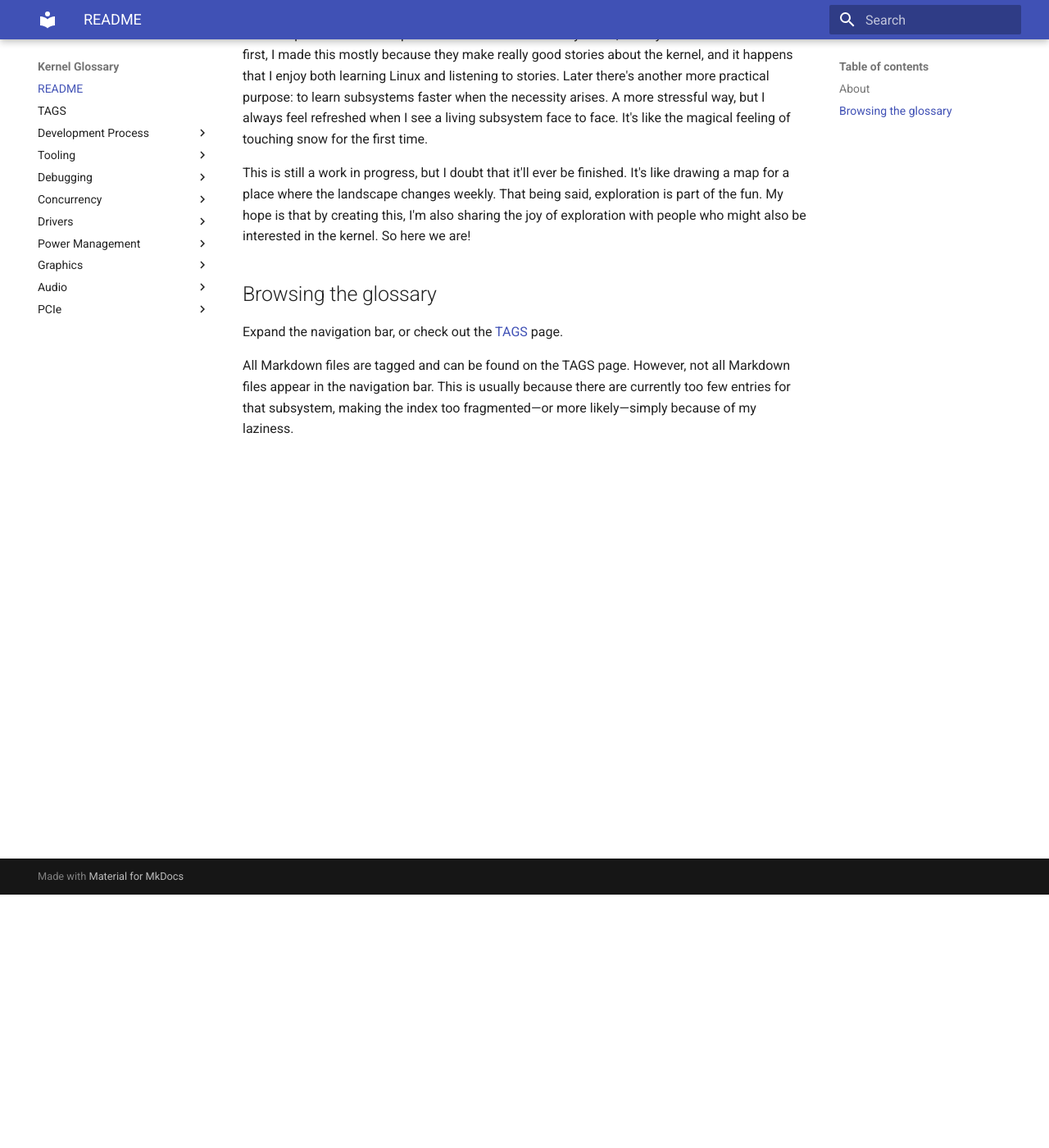
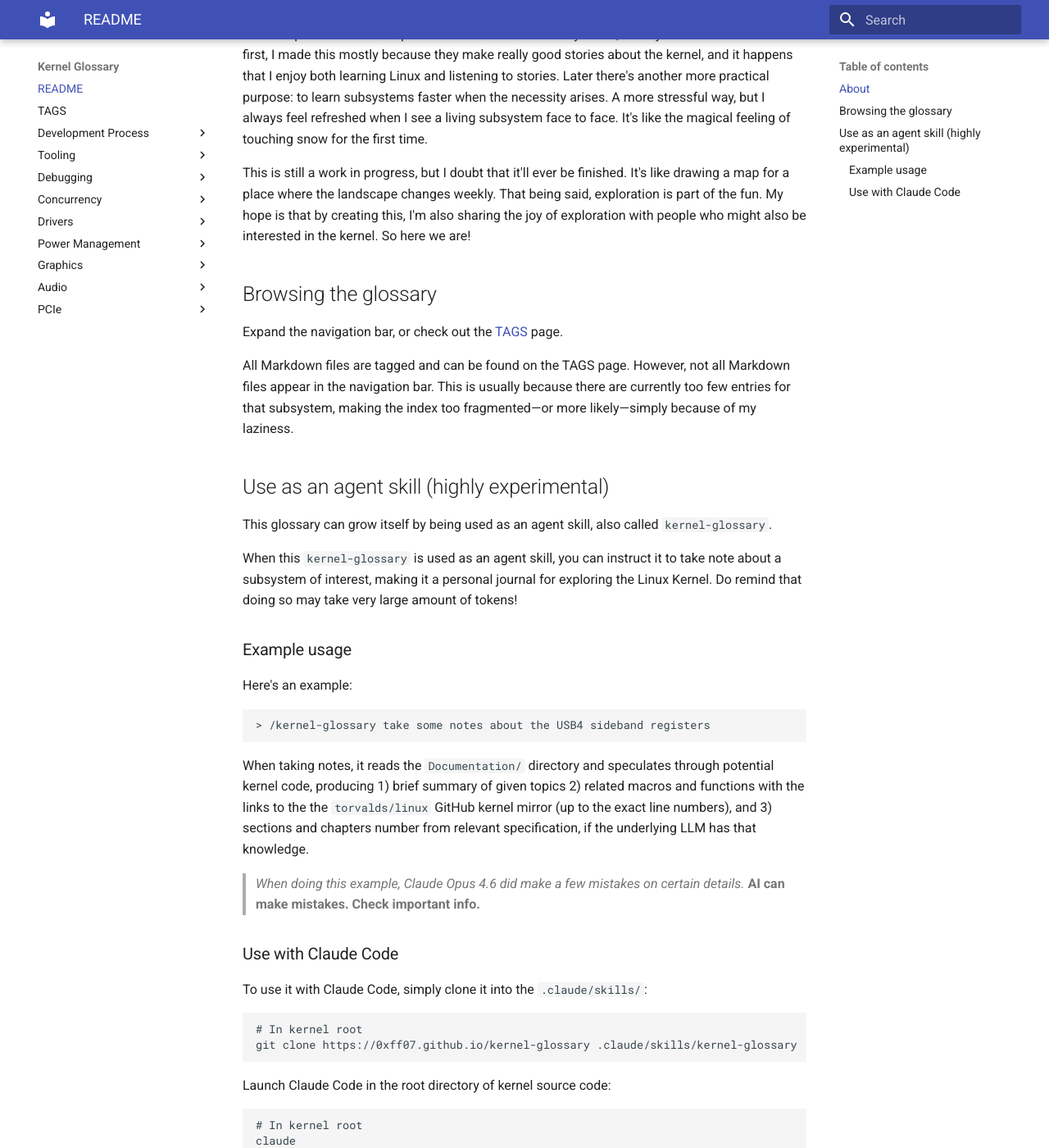
Before and after one commit to 0xff07/kernel-glossary, an MkDocs documentation site: the page built from docs/README.md, in a window 1280 px wide and 1400 px high, scrolled down 309 px. Shown: the whole window at 82% size. Built offline with MkDocs 1.6.1 and Material for MkDocs 9.7.7, drawn with Linux system fonts in a browser that asks for light colours; some of the changed text lies outside the part shown.

Commit message:
doc: make kernel-glossary an agent skill
Add a SKILL.md so that this project can also be used as an agent skill,
called "kernel-glossary".

When explopring kernel source code with this skill loaded, you can have
it record what code you've explored into new or existing pages under the
docs/ directory, making it an automatic note-taker.

Signed-off-by: Yo-Jung (Leo) Lin <0xff07@gmail.com>

````diff
--- a/docs/README.md
+++ b/docs/README.md
@@ -15,3 +15,56 @@
 Expand the navigation bar, or check out the [TAGS](TAGS.md) page.
 
 All Markdown files are tagged and can be found on the TAGS page. However, not all Markdown files appear in the navigation bar. This is usually because there are currently too few entries for that subsystem, making the index too fragmented—or more likely—simply because of my laziness.
+
+## Use as an agent skill (highly experimental)
+
+This glossary can grow itself by being used as an agent skill, also called `kernel-glossary`.
+
+When this `kernel-glossary` is used as an agent skill, you can instruct it to take note about a subsystem of interest, making it a personal journal for exploring the Linux Kernel. Do remind that doing so may take very large amount of tokens!
+
+### Example usage
+
+Here's an example:
+
+```
+> /kernel-glossary take some notes about the USB4 sideband registers
+```
+
+When taking notes, it reads the `Documentation/` directory and speculates through potential kernel code, producing 1) brief summary of given topics 2) related macros and functions with the links to the the `torvalds/linux` GitHub kernel mirror (up to the exact line numbers), and 3) sections and chapters number from relevant specification, if the underlying LLM has that knowledge.
+
+> *When doing this example, Claude Opus 4.6 did make a few mistakes on certain details.* **AI can make mistakes. Check important info.**
+
+### Use with Claude Code
+
+To use it with Claude Code, simply clone it into the `.claude/skills/`:
+
+```
+# In kernel root
+git clone https://0xff07.github.io/kernel-glossary .claude/skills/kernel-glossary
+```
+
+Launch Claude Code in the root directory of kernel source code:
+
+```
+# In kernel root
+claude
+```
+
+Confirm the skill is loaded by running `/skills`
+
+```
+# In Claude Code
+> /skills
+```
+
+If this is loaded, Claude will output something like this:
+
+```
+  Skills
+  1 skill
+
+  Project skills (.claude/skills)
+  kernel-glossary · ~68 description tokens
+```
+
+You can now start using it!
````
Also changed, not shown: SKILL.md (added, +235 -0 lines).
